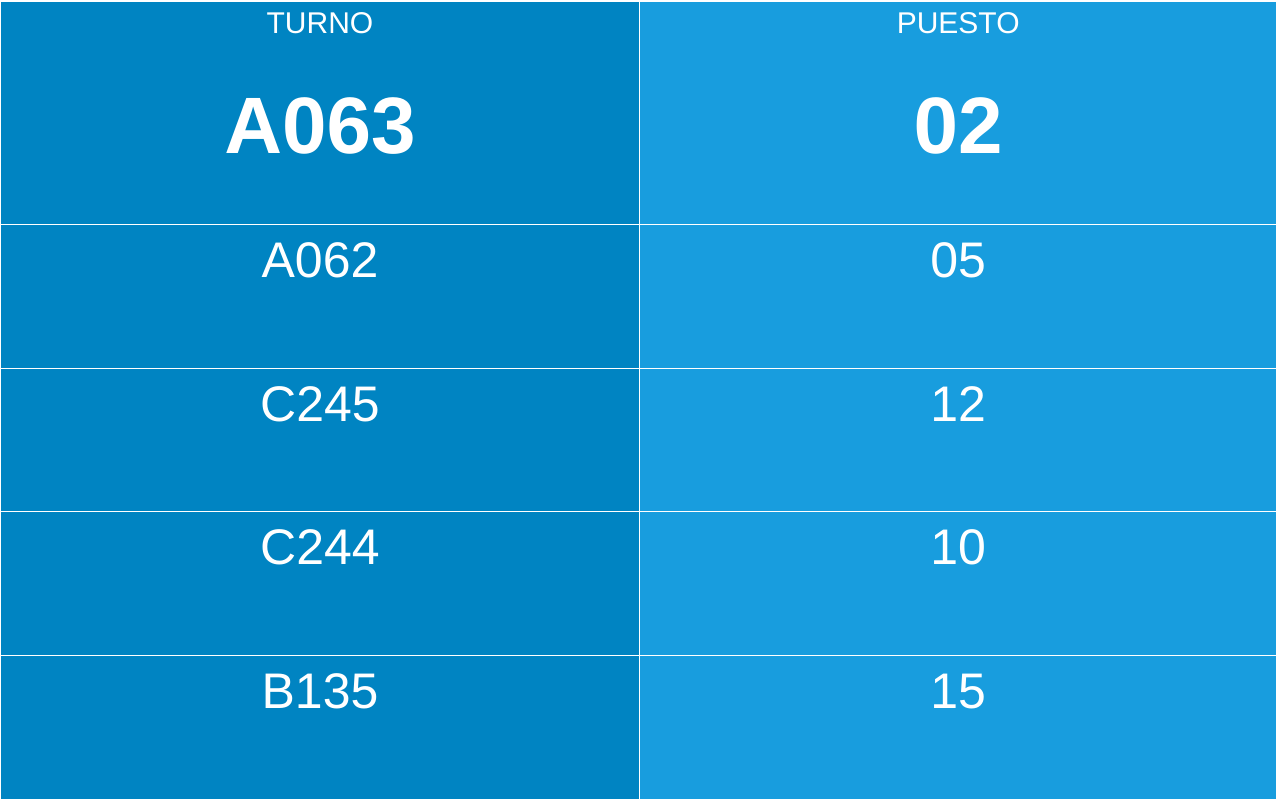
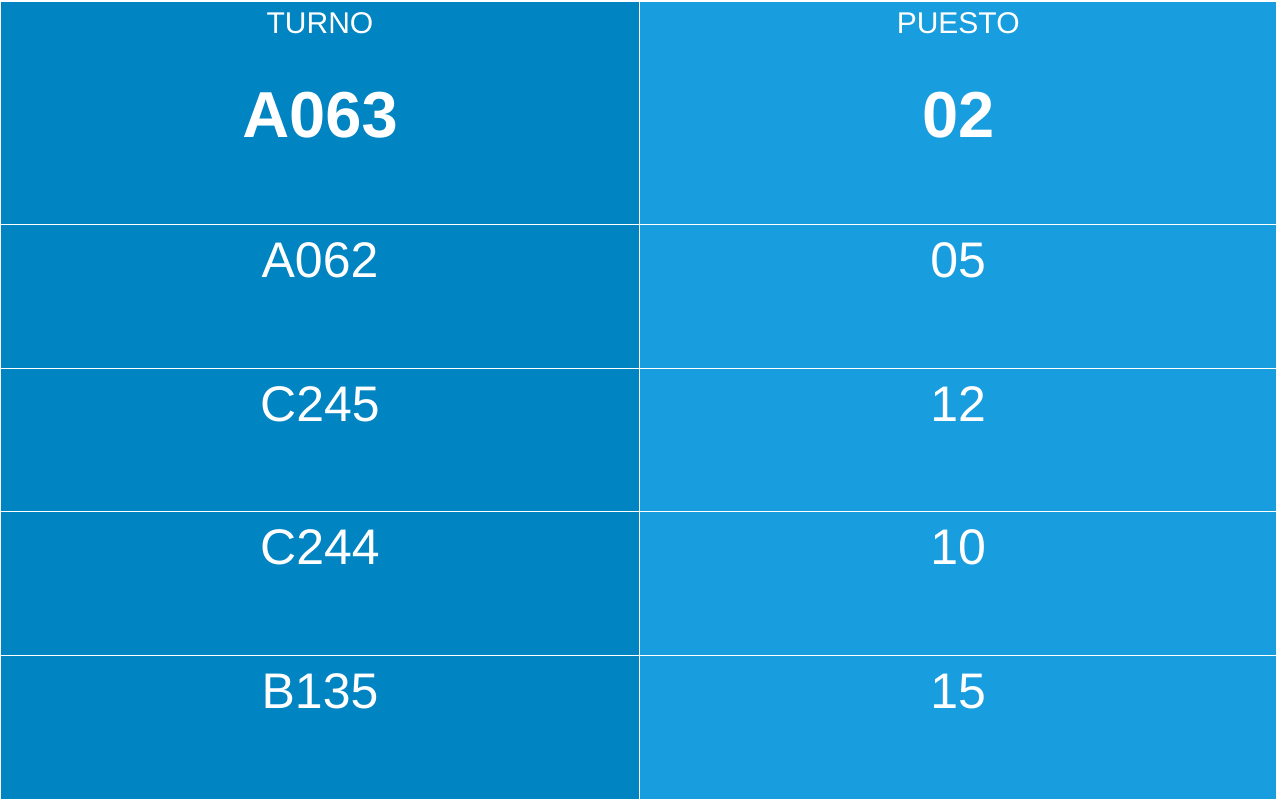
Before and after one commit to MiguelChS/TemplateTestNrc, a website: page public/turno.html in a window 1280 px wide. Drawn offline with nearby package versions, Linux system fonts and the light colour scheme.

Commit message:
modificando botones

```diff
--- a/public/css/style2.css
+++ b/public/css/style2.css
@@ -54,7 +54,7 @@ body{
     border-bottom: 0 transparent;
 }
 .firstText{
-    font-size: 80px;
+    font-size: 65px;
     font-weight: bold;
 }
 .fontTurnoOld{
```
